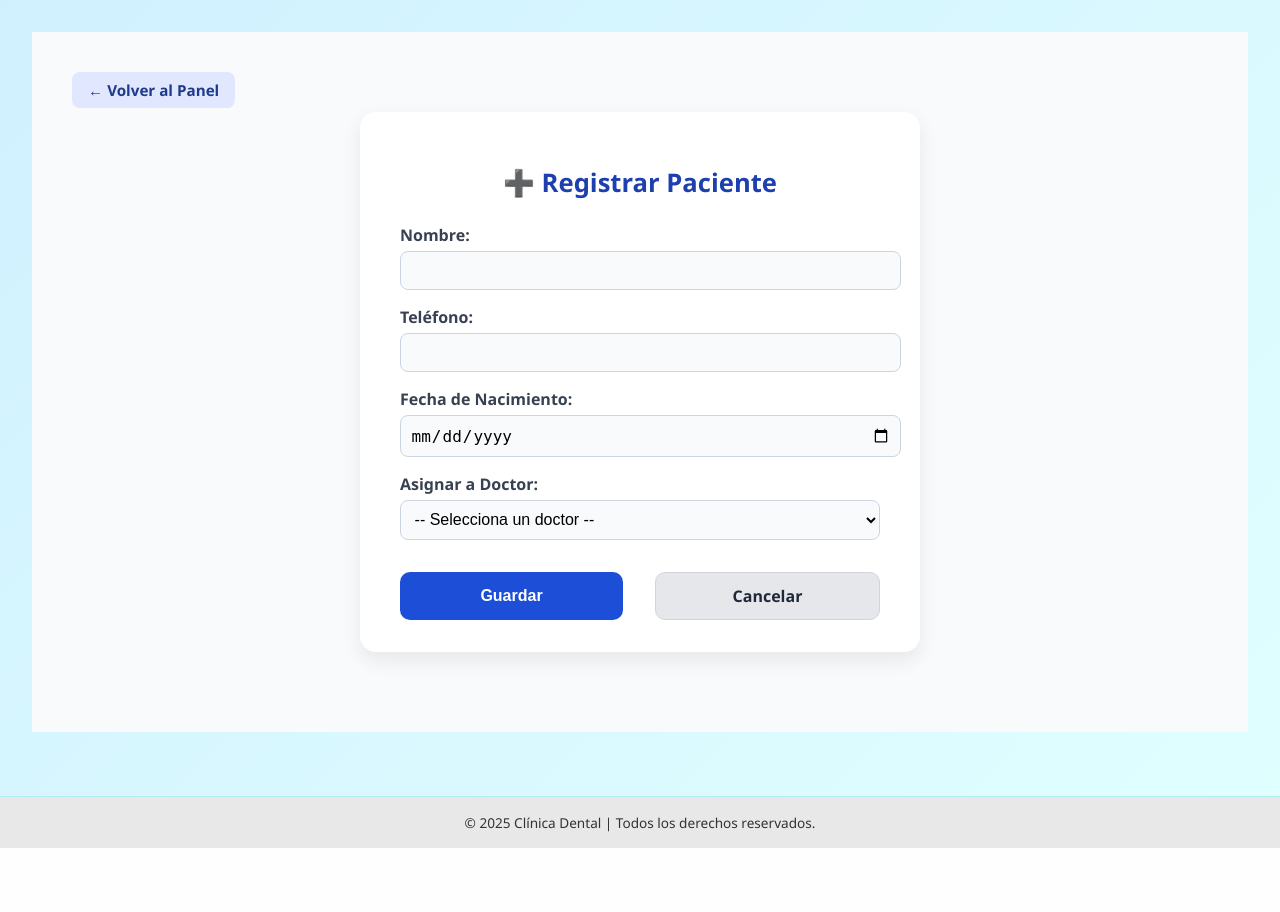
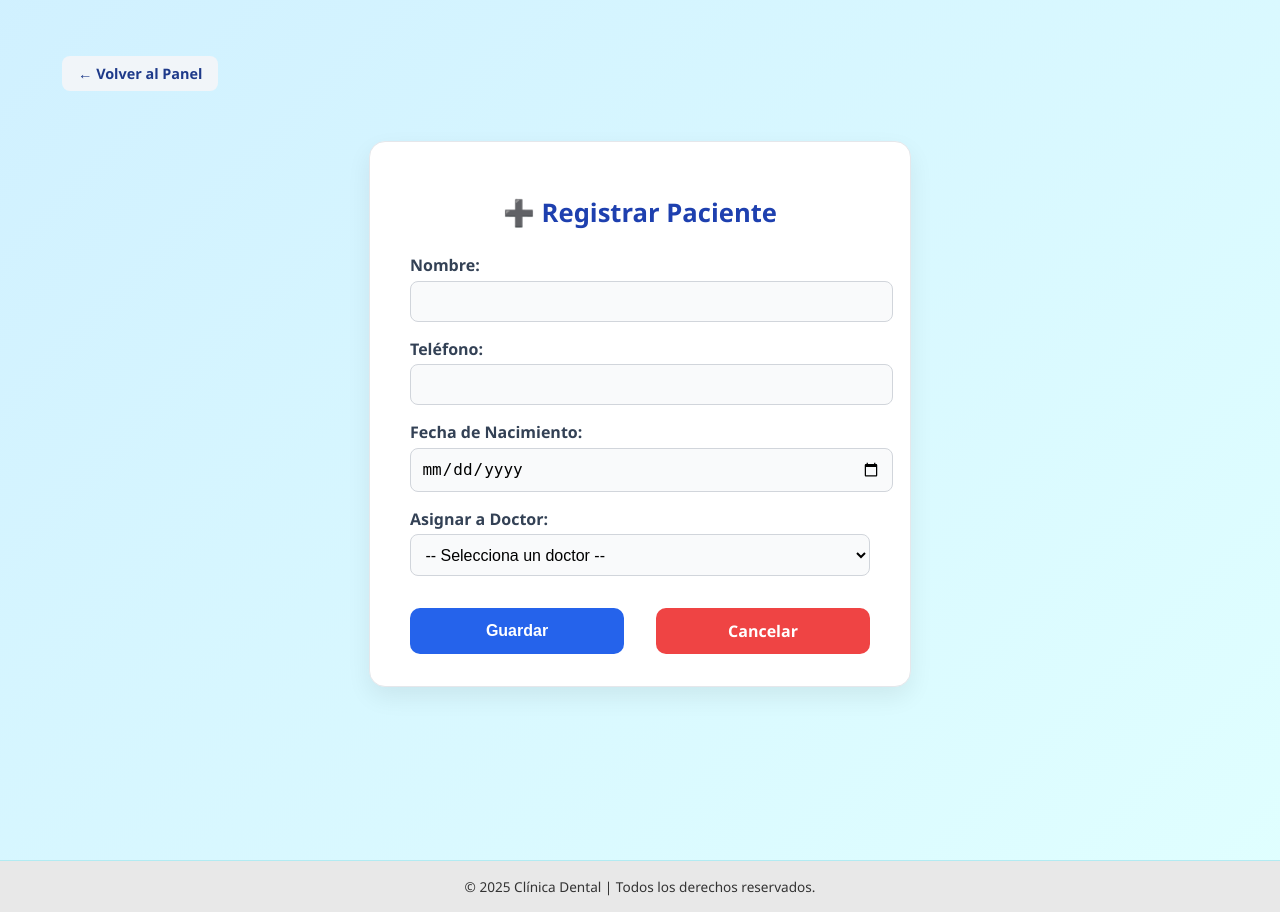
Before and after one commit to DaianNieves/Ingenieria-Project, a Flask app: page /panel/administrador/pacientes in a window 1280 px wide. Shown: the part 63-975 px from the top of the page. Before the commit the page ends 911 px from the top, so only its background shows below. Run offline with Flask 3, Linux system fonts and the light colour scheme; the visitor is signed in with stand-in values (Sample User, id 1); data that the repository does not hold is empty.

Commit message:
pacientes

```diff
--- a/Templates/Administrador/registrar_paciente.html
+++ b/Templates/Administrador/registrar_paciente.html
@@ -8,113 +8,117 @@
         justify-content: center;
         align-items: center;
         min-height: calc(100vh - 100px);
-        background-color: #f9fafb;
+        background: none; /* Sin color de fondo */
         position: relative;
+        padding: 2rem;
     }
 
     .volver-panel {
         position: absolute;
-        top: 40px;
-        left: 40px;
+        top: 30px;
+        left: 30px;
     }
 
     .volver-panel a {
-        display: inline-block;
-        background-color: #e0e7ff;
+        background-color: #f1f5f9;
         color: #1e3a8a;
         padding: 0.5rem 1rem;
         border-radius: 8px;
         text-decoration: none;
         font-weight: 600;
-        font-size: 0.95rem;
-        transition: background-color 0.3s ease;
+        font-size: 0.9rem;
+        transition: all 0.3s ease;
     }
 
     .volver-panel a:hover {
-        background-color: #c7d2fe;
-        color: #1d4ed8;
+        background-color: #dbeafe;
+        color: #2563eb;
     }
 
     .form-container {
-        background-color: #ffffff;
+        background: white;
+        border-radius: 16px;
         padding: 2rem 2.5rem;
-        border-radius: 16px;
-        box-shadow: 0 8px 20px rgba(0, 0, 0, 0.08);
-        max-width: 480px;
         width: 100%;
+        max-width: 460px;
+        box-shadow: 0 10px 25px rgba(0, 0, 0, 0.07);
+        border: 1px solid #e5e7eb;
     }
 
     .form-container h2 {
         text-align: center;
-        margin-bottom: 1.5rem;
+        color: #1e40af;
         font-size: 1.6rem;
         font-weight: 700;
-        color: #1e40af;
+        margin-bottom: 1.5rem;
     }
 
     .form-container label {
+        font-weight: 600;
+        margin-top: 1rem;
+        margin-bottom: 0.3rem;
         display: block;
-        font-weight: 600;
-        color: #374151;
-        margin-bottom: 0.3rem;
-        margin-top: 1rem;
+        color: #334155;
     }
 
     .form-container input,
     .form-container select {
         width: 100%;
-        padding: 0.6rem;
-        border: 1px solid #cbd5e1;
+        padding: 0.65rem;
         border-radius: 8px;
-        background-color: #f8fafc;
+        border: 1px solid #d1d5db;
+        background-color: #f9fafb;
         font-size: 1rem;
+        transition: border-color 0.3s ease;
     }
 
     .form-container input:focus,
     .form-container select:focus {
+        border-color: #2563eb;
         outline: none;
-        border-color: #3b82f6;
     }
 
-    .form-container .submit-button {
+    .submit-button {
         display: flex;
-        justify-content: space-between;
         gap: 1rem;
         margin-top: 2rem;
     }
 
-    .form-container .submit-button button,
-    .form-container .submit-button a {
+    .submit-button button {
         flex: 1;
+        background-color: #2563eb;
+        color: white;
         padding: 0.75rem;
-        text-align: center;
         border-radius: 10px;
         font-weight: bold;
         font-size: 1rem;
-        cursor: pointer;
-        text-decoration: none;
+        border: none;
+        transition: background-color 0.3s ease;
     }
 
-    .form-container .submit-button button {
+    .submit-button button:hover {
         background-color: #1d4ed8;
-        color: white;
-        border: none;
     }
 
-    .form-container .submit-button button:hover {
-        background-color: #2563eb;
+    .submit-button .btn-cancelar {
+        flex: 1;
+        background-color: #ef4444;
+        color: white;
+        text-align: center;
+        padding: 0.75rem;
+        border-radius: 10px;
+        font-weight: bold;
+        font-size: 1rem;
+        text-decoration: none;
+        transition: background-color 0.3s ease;
     }
 
-    .form-container .submit-button .btn-cancelar {
-        background-color: #e5e7eb;
-        color: #1f2937;
-        border: 1px solid #d1d5db;
-    }
-
-    .form-container .submit-button .btn-cancelar:hover {
-        background-color: #f3f4f6;
+    .submit-button .btn-cancelar:hover {
+        background-color: #dc2626;
     }
 </style>
+
+
 
 <div class="form-wrapper">
     <div class="volver-panel">
@@ -143,7 +147,7 @@
 
             <div class="submit-button">
                 <button type="submit">Guardar</button>
-                <a href="{{ url_for('panel_admin_doc') }}" class="btn-cancelar">Cancelar</a>
+                <a href="{{ url_for('index') }}" class="btn-cancelar">Cancelar</a>
             </div>
         </form>
     </div>
```
Also changed, not shown: Templates/Administrador/panel_admin.html (+3 -58 lines).
